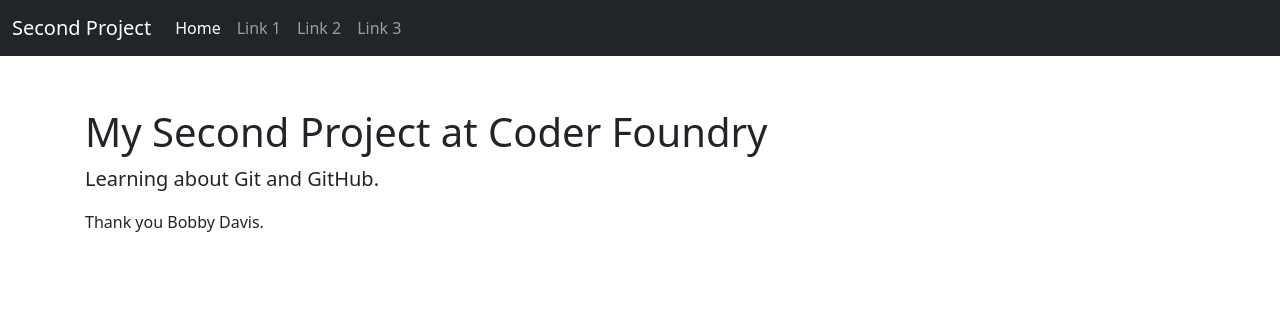
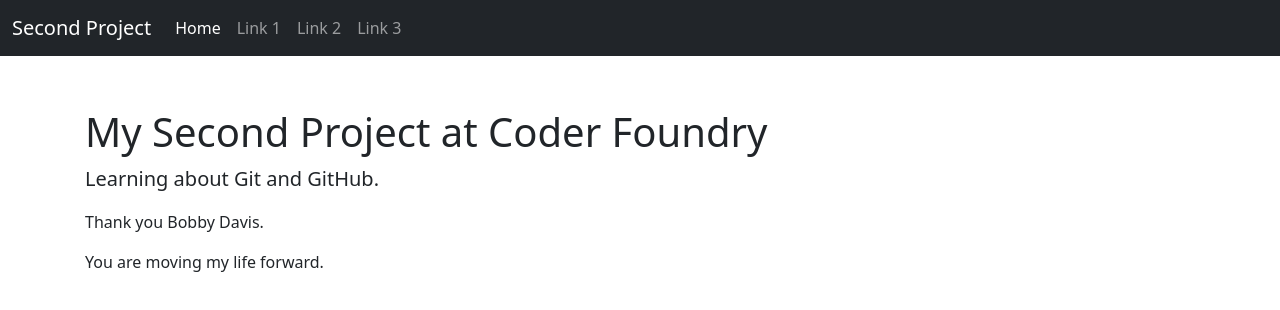
Before and after one commit to SamisNF/SecondProject, a plain HTML site: page index.html in a window 1280 px wide. Drawn offline with nearby package versions, Linux system fonts and the light colour scheme.

Commit message:
Update index.html

```diff
--- a/index.html
+++ b/index.html
@@ -52,6 +52,7 @@
        <h1 class="mt-5">My Second Project at Coder Foundry</h1>
        <p class="lead">Learning about Git and GitHub.</p>
        <p>Thank you Bobby Davis.</p>
+       <p>You are moving my life forward.</p>
    </div>
  </main>
     <!-- Bootstrap JS -->
```
